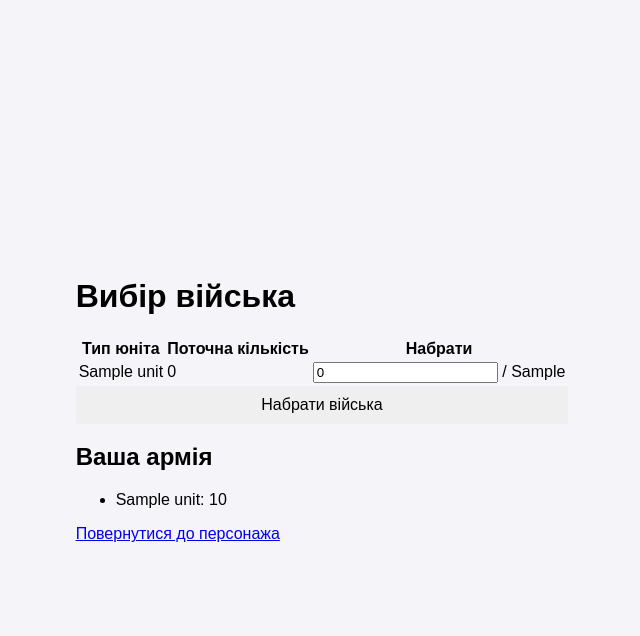
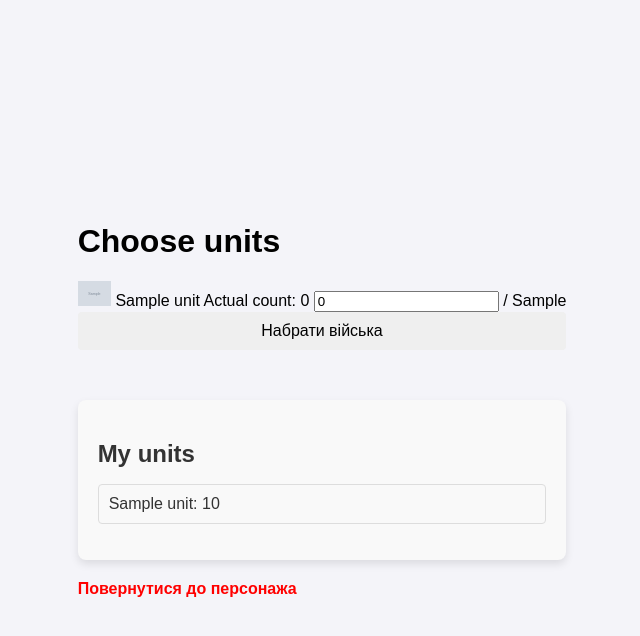
Before and after one commit to yStasiv/browserStrategy, a FastAPI app: template frontend/templates/castle.html in a window 1280 px wide. Shown: the top 636 px of the page, without its empty margins (318-958 px from the left). Run offline with FastAPI, Linux system fonts and the light colour scheme; the template is opened without the code that fills it: most values are stand-ins (such as "Sample title", 1, 10 or a date in 2020); grey boxes marked "Sample" are stand-in pictures; some libraries are stand-ins or nearby versions.

Commit message:
Little fixes for db, logig for dafault units and registr logic via fraction type

```diff
--- a/backend/main.py
+++ b/backend/main.py
@@ -11,6 +11,10 @@ app.mount("/static", StaticFiles(directory="frontend/static"), name="static")
 
 db = database.init_db()
 
+# Optionl
+# Updated databace via new unit types (uncomment)
+# auth.AuthHelper.add_unit_types(db)  # TODO: fix it
+
 # Включаємо роутери
 app.include_router(auth.router)
 app.include_router(character.router)
--- a/backend/models.py
+++ b/backend/models.py
@@ -10,6 +10,7 @@ class User(Base):
     username = Column(String, unique=True, index=True)
     password = Column(String)
 
+    fraction = Column(String, default="Elfe")
     experience = Column(Integer, default=1)
 
     level = Column(Integer, default=1)
--- a/frontend/static/css/styles.css
+++ b/frontend/static/css/styles.css
@@ -51,6 +51,14 @@ body {
     border-radius: 4px;
     box-sizing: border-box;
     font-size: 16px;
+}
+
+select[name="fraction"] {
+    /* Ваші стилі тут */
+    width: 200px;
+    padding: 10px;
+    border: 1px solid #ccc;
+    border-radius: 4px;
 }
 
 /* Кнопки для форм */
@@ -222,3 +230,41 @@ button:hover {
 .logout-btn button:hover {
     background-color: #c62828;
 }
+
+.castle-page-my-unit-list {
+    margin-top: 50px;
+    font-family: Arial, sans-serif;
+    color: #333;
+    background-color: #f9f9f9;
+    padding: 20px;
+    border-radius: 8px;
+    box-shadow: 0 4px 8px rgba(0, 0, 0, 0.1);
+}
+.castle-page-my-unit-list h2 {
+    margin-bottom: 15px;
+}
+
+.castle-page-my-unit-list ul {
+    list-style-type: none; /* Видаляє стандартні маркери списку */
+    padding-left: 0;
+}
+
+.castle-page-my-unit-list li {
+    margin-bottom: 10px;
+    padding: 10px;
+    /* background-color: #fff; */
+    border: 1px solid #ddd;
+    border-radius: 4px;
+}
+
+a[href="/character"] {
+    display: inline-block;
+    margin-top: 20px;
+    color: #ff0000;
+    text-decoration: none; /* remove underline from url */
+    font-weight: bold;
+}
+
+a[href="/character"]:hover {
+    text-decoration: underline; /* Підкреслення при наведенні */
+}
--- a/frontend/templates/castle.html
+++ b/frontend/templates/castle.html
@@ -4,42 +4,41 @@
 
 {% block body %}
 <div class="castle-page">
-    <h1>Вибір війська</h1>
+    <h1>Choose units</h1>
 
-    <!-- Форма для вибору і набору юнітів -->
-    <form action="/castle" method="post">
-        <table>
-            <thead>
-                <tr>
-                    <th>Тип юніта</th>
-                    <th>Поточна кількість</th>
-                    <th>Набрати</th>
-                </tr>
-            </thead>
-            <tbody>
+    <!-- Набір Юнітів -->
+    <form action="/castle" method="post" id="choose-units-form">
+        <div class="unit-selection">
+            <div class="unit-grid">
                 {% for unit in available_units %}
-                <tr>
-                    <td>{{ unit.name }}</td>
-                    <td>{{ user_units.get(unit.name, 0) }}</td>
-                    <td>
-                        <!-- Поле введення для кількості юнітів, яке має обмеження відповідно до рівня -->
+                <div class="unit-slot">
+                    <div class="unit-info">
+                        <img src="{{ unit.icon_url }}" alt="{{ unit.name }}", height="25px">
+                        <span>{{ unit.name }}</span>
+                        <span>Actual count: {{ user_units.get(unit.name, 0) }}</span>
                         <input type="number" name="{{ unit.name }}" id="{{ unit.name }}" min="0" max="{{ unit.max_units }}" value="0">
                         <span> / {{ unit.max_units }}</span>
-                    </td>
-                </tr>
+                    </div>
+                </div>
                 {% endfor %}
-            </tbody>
-        </table>
+            </div>
             <button type="submit">Набрати війська</button>
+        </div>
     </form>
 
-    <h2>Ваша армія</h2>
+    <!-- <div class="unit-info">  #todo: add info for each unit
+        <h2>Blue-Elfe</h2>
+        <img src="../static/images/exp-icon.png" alt="Blue-Elfe", height="50px">
+        <p>Лісова істота.</p>
+    </div> -->
+    <div class="castle-page-my-unit-list">
+        <h2>My units</h2>
         <ul>
             {% for unit, qty in user_units.items() %}
                 <li>{{ unit }}: {{ qty }}</li>
             {% endfor %}
         </ul>
-
+    </div>
     <a href="/character">Повернутися до персонажа</a>
 </div>
 {% endblock %}
--- a/frontend/templates/index.html
+++ b/frontend/templates/index.html
@@ -12,6 +12,12 @@
 
             <label for="password">Пароль:</label>
             <input type="password" name="password" required>
+
+            <label for="fraction">Виберіть фракцію:</label>
+            <select name="fraction" id="fraction" required>
+                <option value="Elfe">Elfe</option>
+                <option value="DarkElfe">Dark Elfe</option>
+            </select>
 
             <button type="submit">Зареєструватися</button>
         </form>
```
Also changed, not shown: backend/database.py (+3 -5 lines), backend/routers/auth.py (+49 -0 lines), backend/routers/castle.py (+6 -5 lines), backend/routers/character.py (+5 -5 lines), requirements.txt (added, +24 -0 lines), backend/database/users.db, frontend/static/images/frankenstein.png (added). Lines whose indentation alone changed are shown as unchanged.
